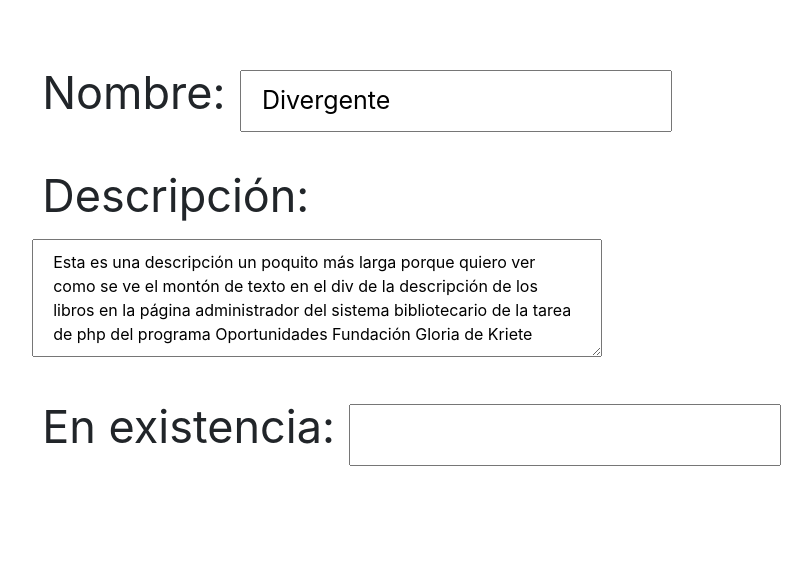
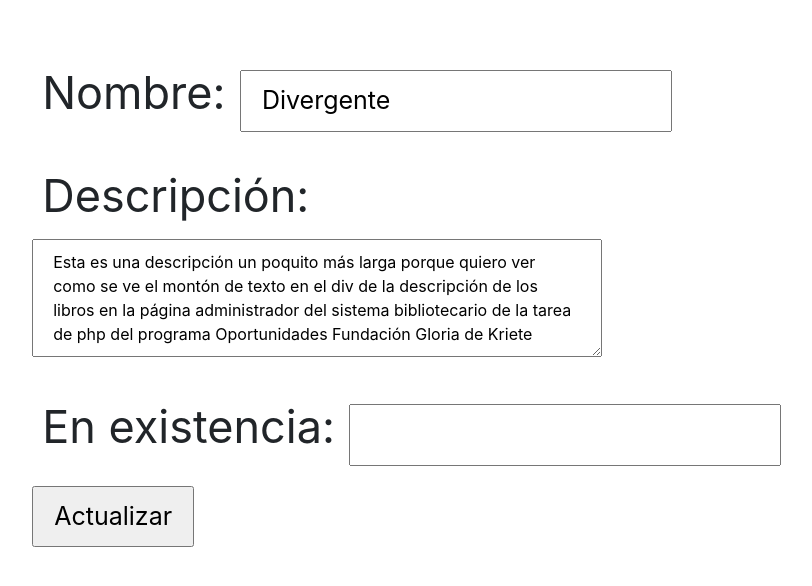
Before and after one commit to erichuang2015/Sistema-Bibliotecario, a PHP site: page /actualizar.php?id=1 in a window 1280 px wide. Shown: the part 194-780 px from the top of the page, without its empty margins (275-1087 px from the left). Run offline with PHP 8.4, Linux system fonts and the light colour scheme; data comes from the database, SQL or seed files in the repository; some libraries are stand-ins or nearby versions; some web fonts are replaced.

Commit message:
Modificando actualizar.php

```diff
--- a/views/actualizar.php
+++ b/views/actualizar.php
@@ -40,8 +40,10 @@
 			<br>
 			<textarea name="descripcion" class="camposActualizar" id="descripcion" rows="4" cols="50"><?php echo $datos[0]["Descripcion"];?></textarea>
 			<br>
-			<label for="" class="camposActualizar">En existencia: </label>
-			<input type="number" name="existencia" class="camposActualizar">
+			<label for="existencia" class="camposActualizar">En existencia: </label>
+			<input type="number" name="existencia" id="existencia" class="camposActualizar">
+			<br>
+			<input type="submit" class="camposActualizar" id="actualizarBtn" value="Actualizar">
 		</form>
 	</section>
 	<footer></footer>
```
